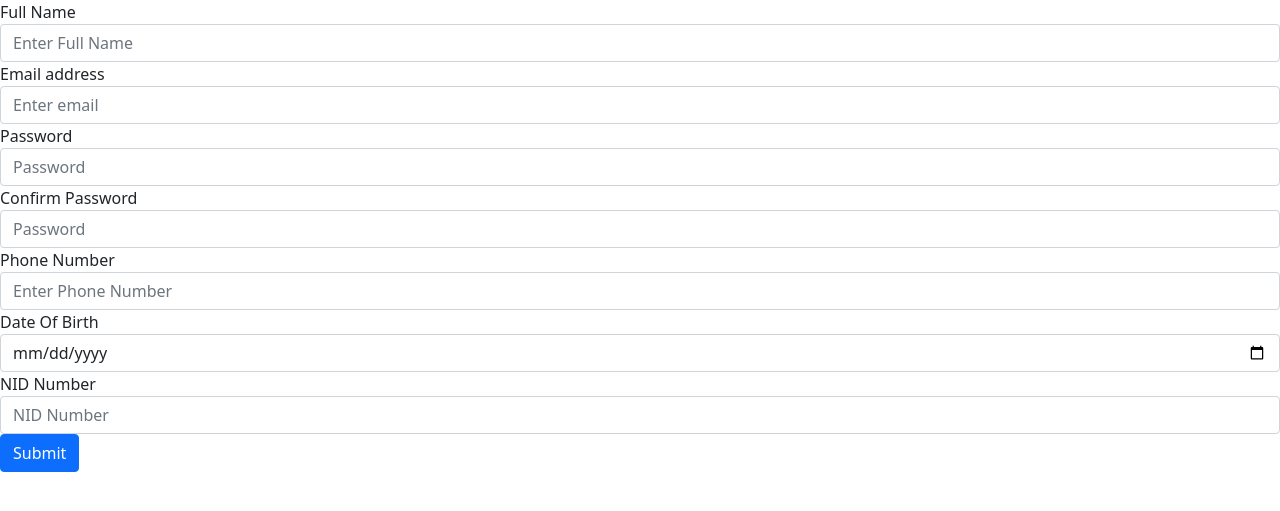
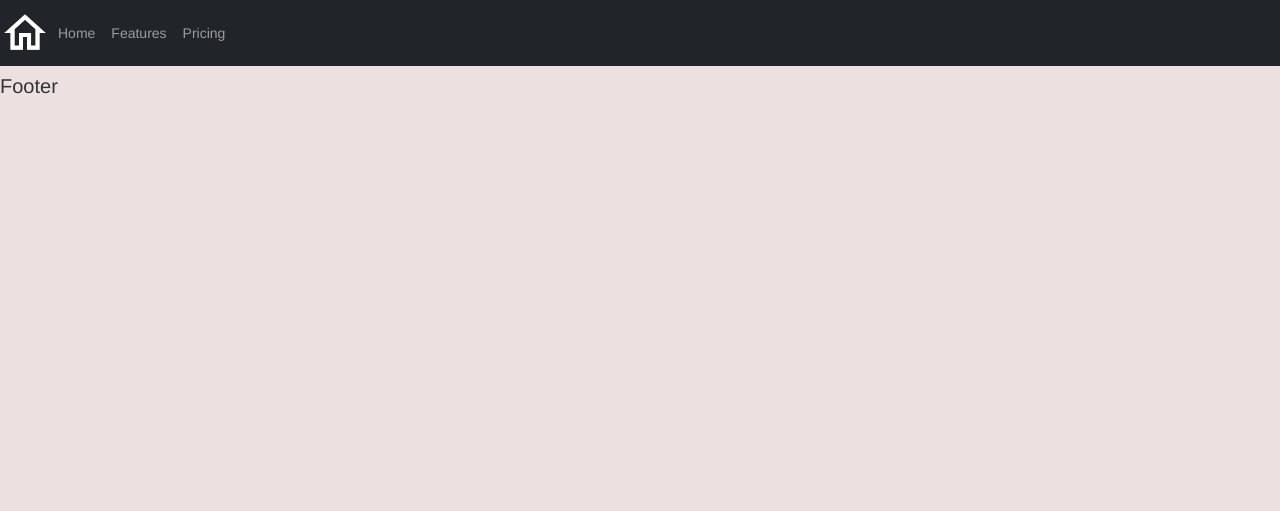
Before and after one commit to ArifShariar/Spacey, a Django app: page /register/ in a window 1280 px wide. Shown: the top 511 px of the page. Run offline with Django 4.2, Linux system fonts and the light colour scheme; some libraries are stand-ins or nearby versions.

Commit message:
Added static file, base template for html pages. Also added static routing

```diff
--- a/User/urls.py
+++ b/User/urls.py
@@ -2,6 +2,7 @@ from django.urls import path
 from . import views
 
 urlpatterns = [
-    path('', views.login, name='login'),
+    path('', views.welcome, name='welcome'),
+    path('login/', views.login, name='login'),
     path('register/', views.register, name='register'),
 ]
--- a/User/views.py
+++ b/User/views.py
@@ -1,6 +1,8 @@
-from django.shortcuts import render, redirect
-from django.http import HttpResponse
-from django.contrib.auth import login, authenticate
+from django.shortcuts import render
+
+
+def welcome(request):
+    return render(request, 'home/welcome.html')
 
 
 def login(request):
--- /dev/null
+++ b/static/css/test.css
@@ -0,0 +1,9 @@
+body{
+    background-color: #ece0e0;
+    font-family: "Helvetica Neue", Helvetica, Arial, sans-serif;
+    font-size: 14px;
+    line-height: 20px;
+    color: #333333;
+    margin: 0;
+    padding: 0;
+}
--- a/templates/auth/register.html
+++ b/templates/auth/register.html
@@ -1,52 +1,6 @@
-<!DOCTYPE html>
-<html lang="en">
-<head>
-    <meta charset="UTF-8">
-    <title>Register</title>
-    <link href="https://cdn.jsdelivr.net/npm/bootstrap@5.1.3/dist/css/bootstrap.min.css" rel="stylesheet" integrity="sha384-1BmE4kWBq78iYhFldvKuhfTAU6auU8tT94WrHftjDbrCEXSU1oBoqyl2QvZ6jIW3" crossorigin="anonymous">
-</head>
-<body>
+{% extends 'base/base.html' %}
 
-<form method="post">
-    {% csrf_token %}
+{% block title %}Register{% endblock %}
 
-    <div class="form-group">
-        <label>Full Name</label>
-        <input type="text" class="form-control" name ="name" id="inputName" placeholder="Enter Full Name" required>
-    </div>
-  <div class="form-group">
-    <label>Email address</label>
-    <input type="email" class="form-control" name="email" id="inputEmail" placeholder="Enter email" required>
-  </div>
-  <div class="form-group">
-    <label>Password</label>
-    <input type="password" class="form-control" name="password" id="inputPassword" placeholder="Password" required>
-  </div>
-
-
-    <div class="form-group">
-    <label>Confirm Password</label>
-    <input type="password" class="form-control" name="confirmPass" id="inputConfirmPassword" placeholder="Password" required>
-  </div>
-
-    <div class="form-group">
-        <label>Phone Number</label>
-        <input type="text" class="form-control" name="phone" id="inputPhone" placeholder="Enter Phone Number" required>
-    </div>
-
-    <div class="form-group">
-        <label>Date Of Birth</label>
-        <input type="date" class="form-control" name="dob" id="dateOfBirth" required>
-    </div>
-
-
-    <div class="form-group">
-        <label>NID Number</label>
-        <input type="text" class="form-control" name="nid" id="nidNumber" placeholder="NID Number" required>
-    </div>
-
-  <button type="submit" class="btn btn-primary">Submit</button>
-</form>
-<script src="https://cdn.jsdelivr.net/npm/bootstrap@5.1.3/dist/js/bootstrap.bundle.min.js" integrity="sha384-ka7Sk0Gln4gmtz2MlQnikT1wXgYsOg+OMhuP+IlRH9sENBO0LRn5q+8nbTov4+1p" crossorigin="anonymous"></script>
-</body>
-</html>
+{% block content %}
+{% endblock %}
--- /dev/null
+++ b/templates/base/base.html
@@ -0,0 +1,22 @@
+{% load static %}
+<!DOCTYPE html>
+<html lang="en">
+<head>
+    <meta charset="UTF-8">
+    <title>
+        {% block title %}{%endblock%}
+    </title>
+</head>
+<link href="https://cdn.jsdelivr.net/npm/bootstrap@5.1.3/dist/css/bootstrap.min.css" rel="stylesheet" integrity="sha384-1BmE4kWBq78iYhFldvKuhfTAU6auU8tT94WrHftjDbrCEXSU1oBoqyl2QvZ6jIW3" crossorigin="anonymous">
+<link rel="stylesheet" type="text/css" href="{% static '/css/test.css' %}">
+<body>
+{% include 'base/navbar.html' %}
+<h1>
+    {% block content %}
+    {% endblock %}
+</h1>
+<h5>Footer</h5>
+</body>
+<script src="https://cdn.jsdelivr.net/npm/@popperjs/core@2.10.2/dist/umd/popper.min.js" integrity="sha384-7+zCNj/IqJ95wo16oMtfsKbZ9ccEh31eOz1HGyDuCQ6wgnyJNSYdrPa03rtR1zdB" crossorigin="anonymous"></script>
+<script src="https://cdn.jsdelivr.net/npm/bootstrap@5.1.3/dist/js/bootstrap.min.js" integrity="sha384-QJHtvGhmr9XOIpI6YVutG+2QOK9T+ZnN4kzFN1RtK3zEFEIsxhlmWl5/YESvpZ13" crossorigin="anonymous"></script>
+</html>
--- /dev/null
+++ b/templates/base/navbar.html
@@ -0,0 +1,21 @@
+{% load static %}
+<nav class="navbar navbar-expand-lg navbar-dark bg-dark">
+  <img src ="{% static 'images/home.png' %}" alt="home" width="50" height="50">
+  <button class="navbar-toggler" type="button" data-toggle="collapse" data-target="#navbarNav" aria-controls="navbarNav" aria-expanded="false" aria-label="Toggle navigation">
+    <span class="navbar-toggler-icon"></span>
+  </button>
+  <div class="collapse navbar-collapse" id="navbarNav">
+    <ul class="navbar-nav">
+      <li class="nav-item active">
+        <a class="nav-link" href="#">Home</a>
+      </li>
+      <li class="nav-item">
+        <a class="nav-link" href="#">Features</a>
+      </li>
+      <li class="nav-item">
+        <a class="nav-link" href="#">Pricing</a>
+      </li>
+
+    </ul>
+  </div>
+</nav>
```
Also changed, not shown: Spacey/settings.py (+6 -6 lines), templates/auth/login.html (+6 -12 lines), templates/home/welcome.html (added, +13 -0 lines), static/images/home.png (added), static/js/test.js (added).
